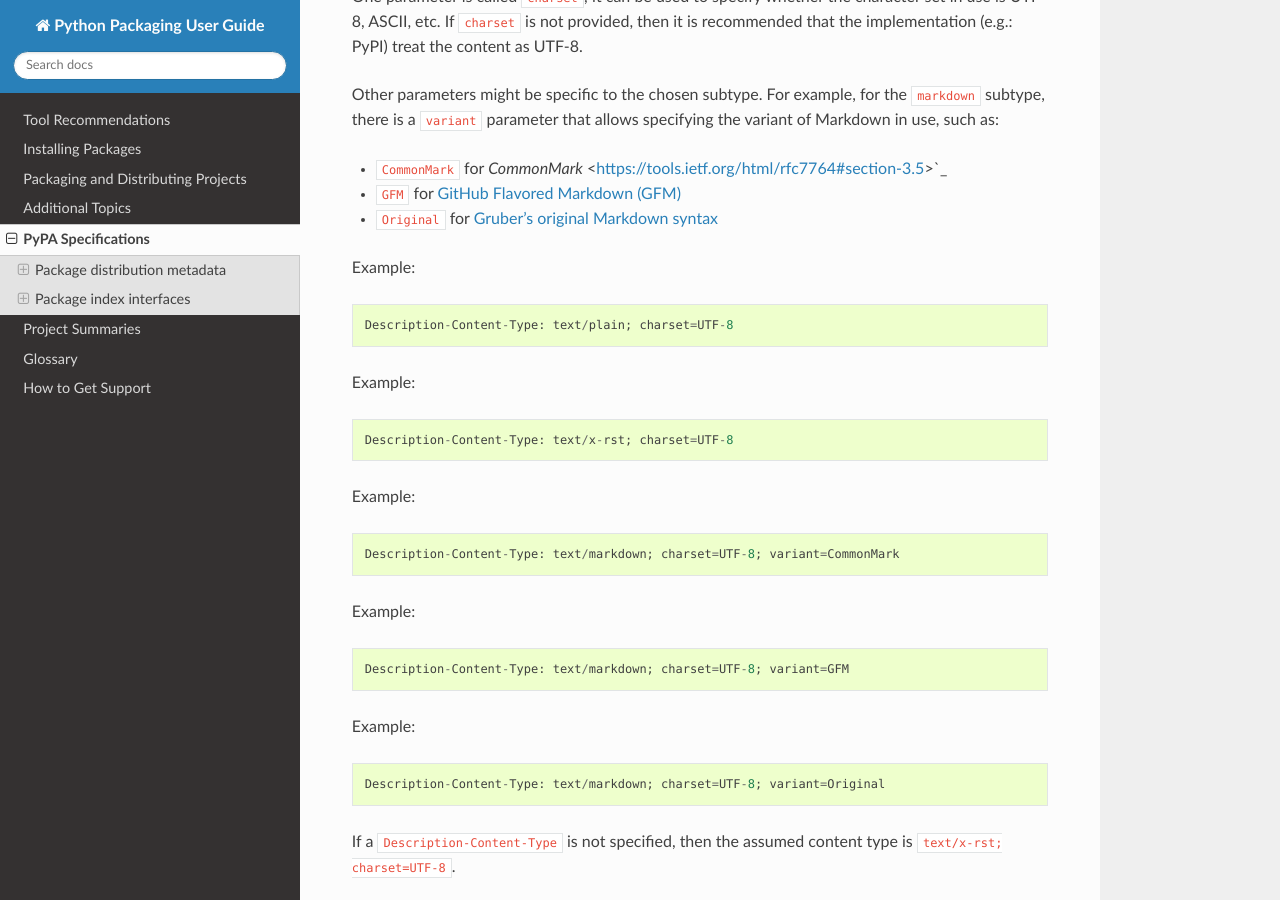
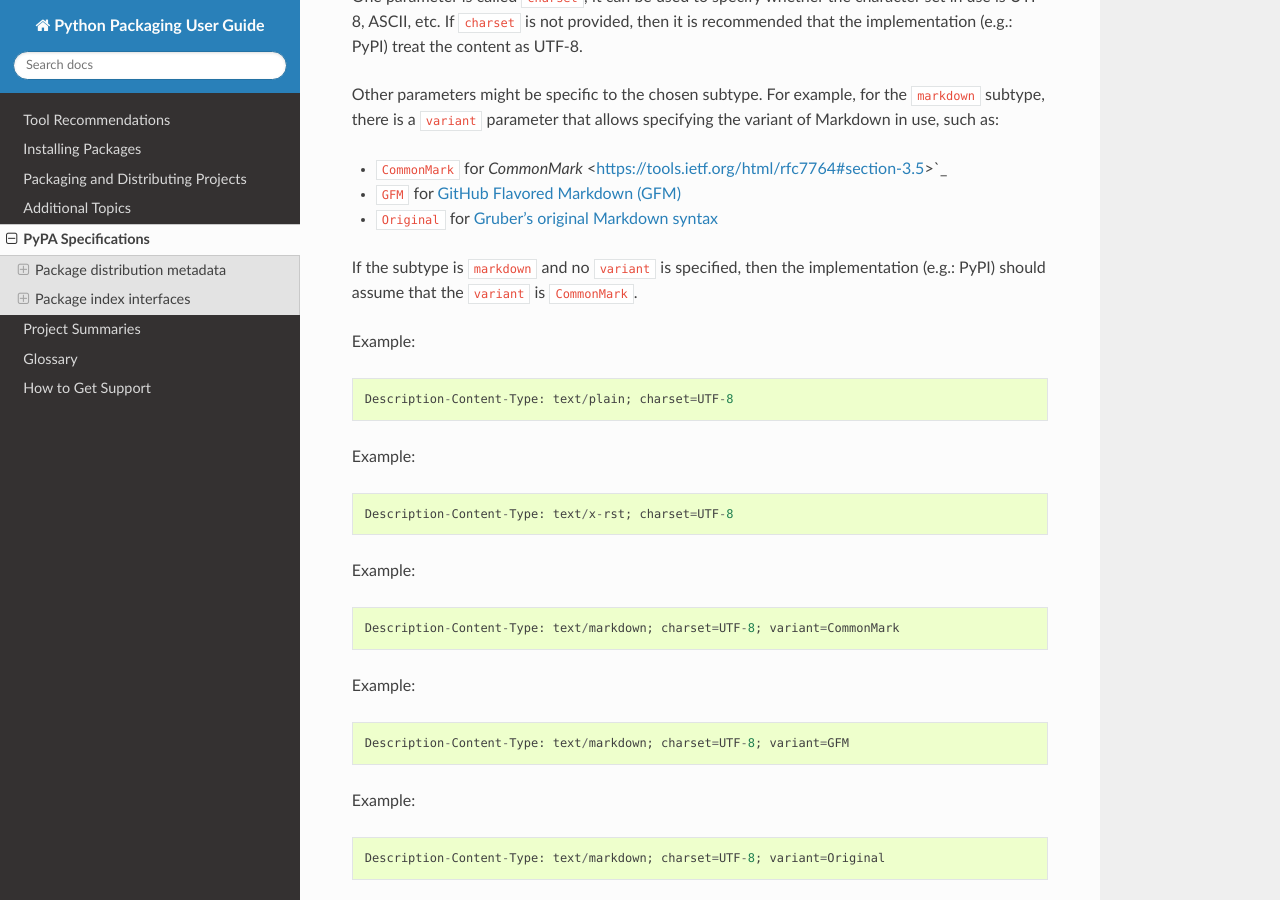
Before and after one commit to pypa/packaging.python.org, a Sphinx documentation site: the page built from source/specifications.rst, in a window 1280 px wide and 900 px high, scrolled down 1842 px. Built offline with Sphinx 7.4.7 and the Read the Docs theme 2.0.0, drawn with Linux system fonts in a browser that asks for light colours; pages that are not in the unit, such as notebooks, are missing from menus.

Commit message:
Make CommonMark the default variant for Markdown

```diff
--- a/source/specifications.rst
+++ b/source/specifications.rst
@@ -105,6 +105,10 @@ the variant of Markdown in use, such as:
 - ``Original`` for `Gruber's original Markdown syntax
   <https://tools.ietf.org/html/rfc7763#section-6.1.4>`_
 
+If the subtype is ``markdown`` and no ``variant`` is specified, then the
+implementation (e.g.: PyPI) should assume that the ``variant`` is
+``CommonMark``.
+
 Example::
 
     Description-Content-Type: text/plain; charset=UTF-8
```
